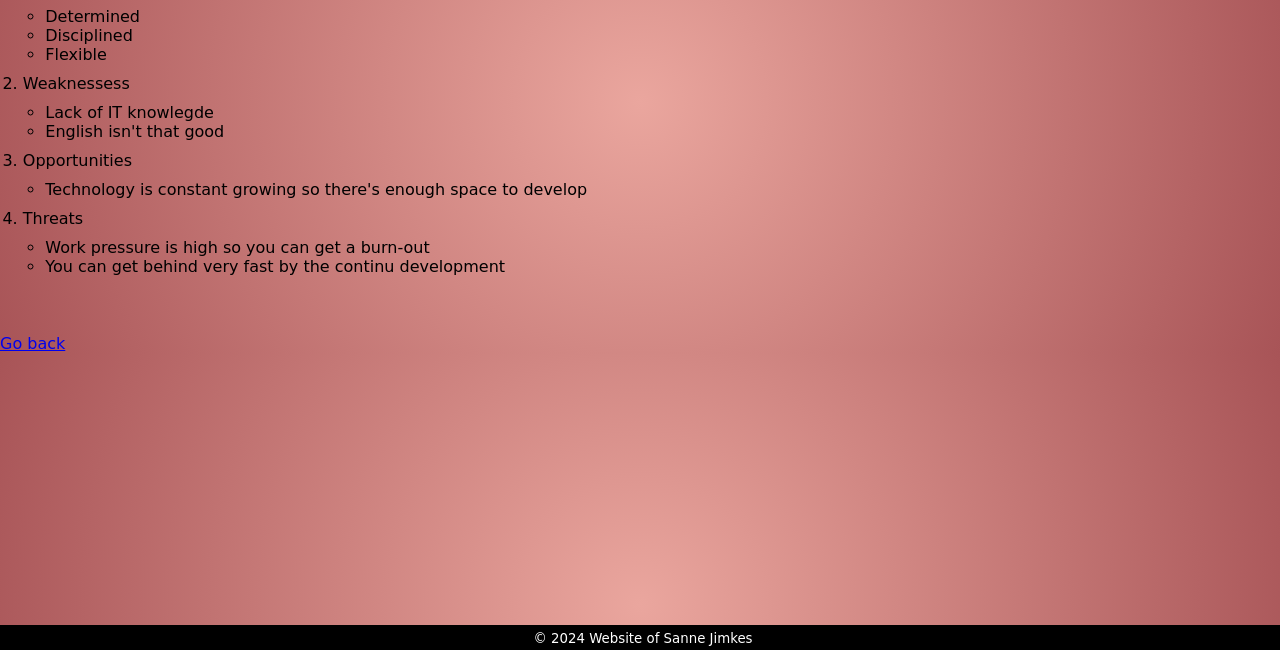
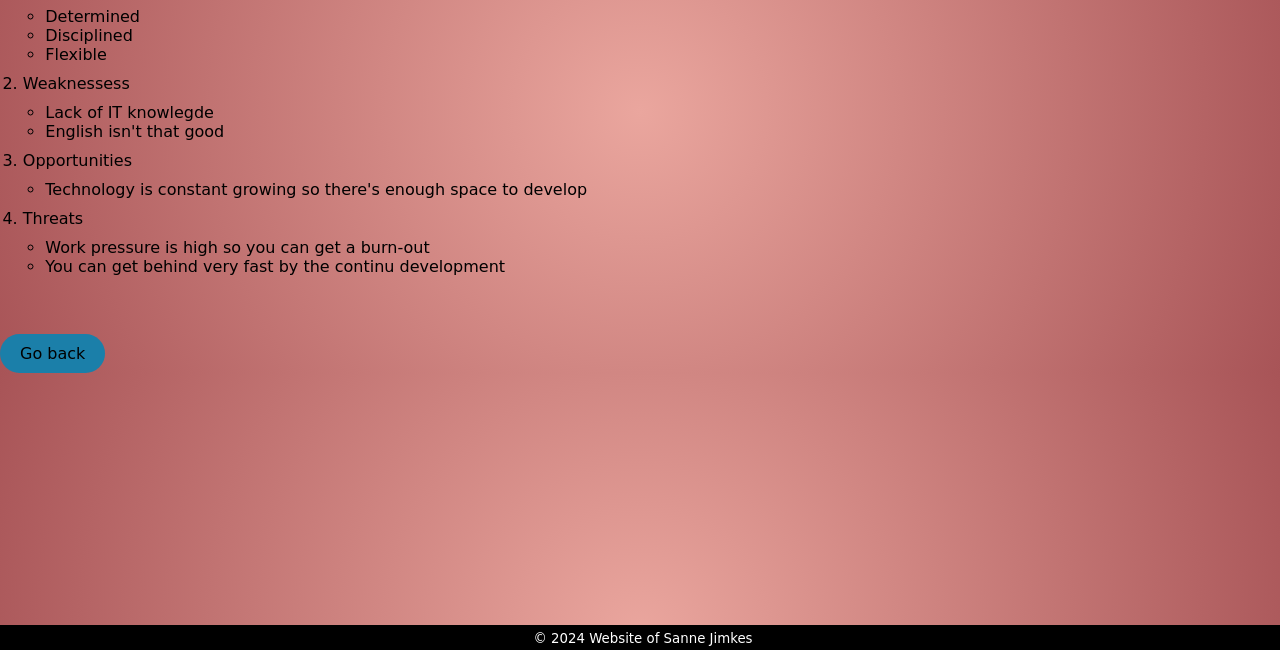
Before and after one commit to Sannebeast/Sannebeast.github.io, a plain HTML site: page swot.html in a window 1280 px wide. Shown: the part 150-800 px from the top of the page. Drawn offline with Linux system fonts and the light colour scheme.

Commit message:
Made button fancier :D

```diff
--- a/styles.css
+++ b/styles.css
@@ -209,3 +209,20 @@ footer {
     color: white;
     text-align: center;
 }
+
+/*Button*/
+.button {
+    display: inline-block;
+    padding: 10px 20px;
+    background-color: #1b7fa9;
+    color: rgb(0, 0, 0);
+    text-align: center;
+    text-decoration: none;
+    font-size: 16px;
+    border-radius: 30px;
+    transition: background-color 0.3s ease;
+}
+
+.button:hover {
+    background-color: #0046a1; /* Darker green when hovered */
+}
--- a/swot.html
+++ b/swot.html
@@ -44,7 +44,7 @@
             <li>You can get behind very fast by the continu development</li>
         </ul><br><br>
     </ol>
-    <a href="blog.html">Go back</a>
+    <a href="blog.html" class="button">Go back</a>
     <footer class="stupidFooter">
         <small>©
             <script>document.write(new Date().getFullYear())</script> Website of Sanne Jimkes
```
Also changed, not shown: article.html (+1 -1 lines), feedback.html (+1 -1 lines), programming.html (+1 -1 lines), studychoice.html (+1 -1 lines).
